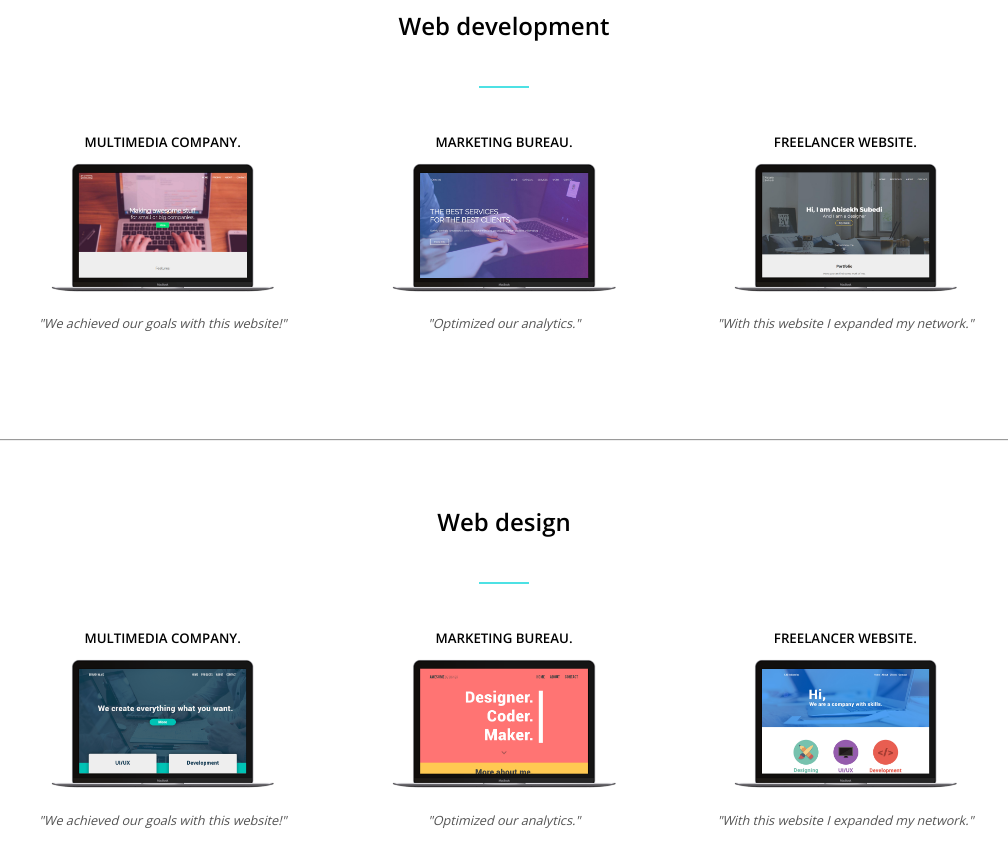
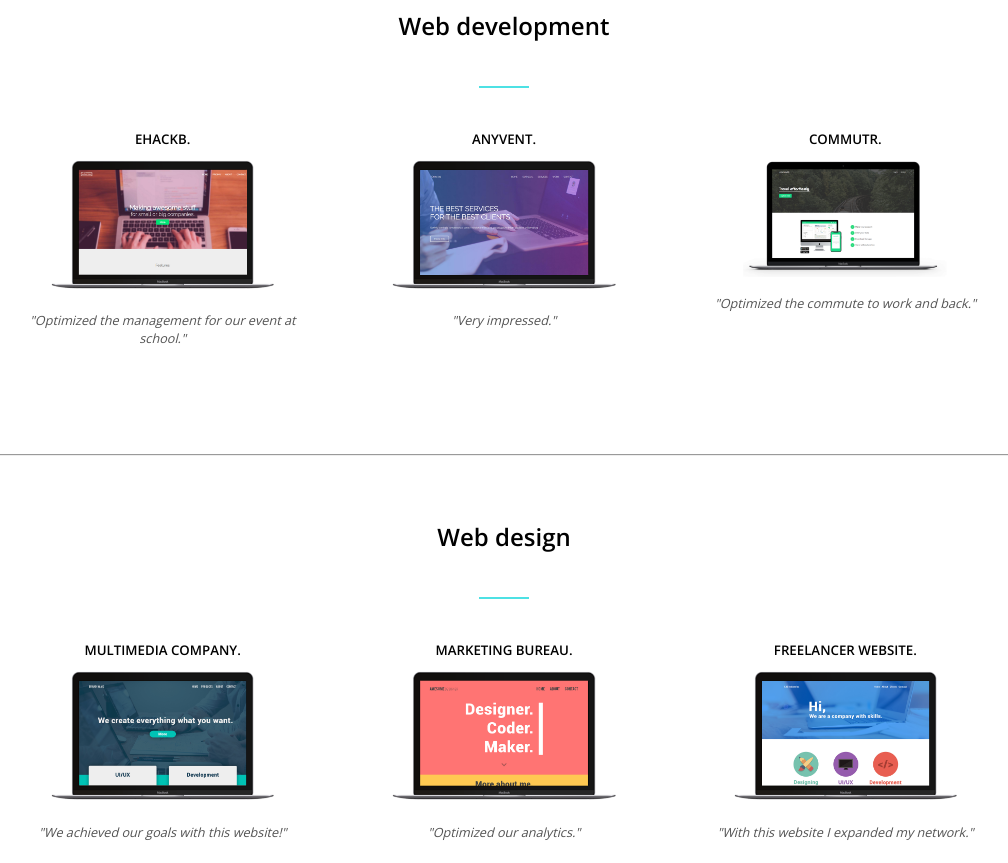
Before and after one commit to jarnobogaert9/portfolio-blue-theme, a plain HTML site: page portfolio.html in a window 1280 px wide. Shown: the part 360-1223 px from the top of the page, without its empty margins (136-1144 px from the left). Drawn offline with nearby package versions, Linux system fonts and the light colour scheme.

Commit message:
About update

```diff
--- a/css/style.css
+++ b/css/style.css
@@ -251,8 +251,12 @@ nav ul a:hover::after {
     color: rgb(83, 83, 83);
 }
 
+.block {
+    display: block;
+}
+
 .uppercase {
-    display: inline-block;
+    /* display: inline-block; */
     padding-bottom: 0.5em;
     /* border-bottom: 1.5px solid #72E1D1; */
     text-transform: uppercase;
--- a/portfolio.html
+++ b/portfolio.html
@@ -58,24 +58,24 @@
                     <div class="line centerX"></div>
                     <br /><br />
                     <div class="col-4 center">
-                        <h5 class="uppercase left">multimedia company.</h5>
+                        <h5 class="uppercase block">EHackB.</h5>
                         <img class="resize click" src="images/modal9.png" alt="Image app">
                         <figcaption>
-                            <p class="testimonials">"We achieved our goals with this website!"</p>
+                            <p class="testimonials">"Optimized the management for our event at school."</p>
                         </figcaption>
                     </div>
                     <div class="col-4 center">
-                        <h5 class="uppercase left">marketing bureau.</h5>
+                        <h5 class="uppercase block">Anyvent.</h5>
                         <img class="resize click" src="images/modal12.png" alt="Image wolf">
                         <figcaption>
-                            <p class="testimonials">"Optimized our analytics."</p>
+                            <p class="testimonials">"Very impressed."</p>
                         </figcaption>
                     </div>
                     <div class="col-4 center">
-                        <h5 class="uppercase left">Freelancer website.</h5>
-                        <img class="resize click" src="images/modal11.png" alt="Image wolf">
+                        <h5 class="uppercase block">Commutr.</h5>
+                        <img class="resize click" src="images/modal_commutr.png" alt="Image wolf">
                         <figcaption>
-                            <p class="testimonials">"With this website I expanded my network."</p>
+                            <p class="testimonials">"Optimized the commute to work and back."</p>
                         </figcaption>
                     </div>
             </div>
@@ -88,21 +88,21 @@
                     <div class="line centerX"></div>
                     <br /><br />
                     <div class="col-4 center">
-                        <h5 class="uppercase left">multimedia company.</h5>
+                        <h5 class="uppercase block">multimedia company.</h5>
                         <img class="resize click" src="images/modal1.png" alt="Image app">
                         <figcaption>
                             <p class="testimonials">"We achieved our goals with this website!"</p>
                         </figcaption>
                     </div>
                     <div class="col-4 center">
-                        <h5 class="uppercase left">marketing bureau.</h5>
+                        <h5 class="uppercase block">marketing bureau.</h5>
                         <img class="resize click" src="images/modal2.png" alt="Image wolf">
                         <figcaption>
                             <p class="testimonials">"Optimized our analytics."</p>
                         </figcaption>
                     </div>
                     <div class="col-4 center">
-                        <h5 class="uppercase left">Freelancer website.</h5>
+                        <h5 class="uppercase block">Freelancer website.</h5>
                         <img class="resize click" src="images/modal3.png" alt="Image wolf">
                         <figcaption>
                             <p class="testimonials">"With this website I expanded my network."</p>
```
Also changed, not shown: about.html (+1 -2 lines), index.html (+7 -7 lines), images/modal_commutr.png (added).
